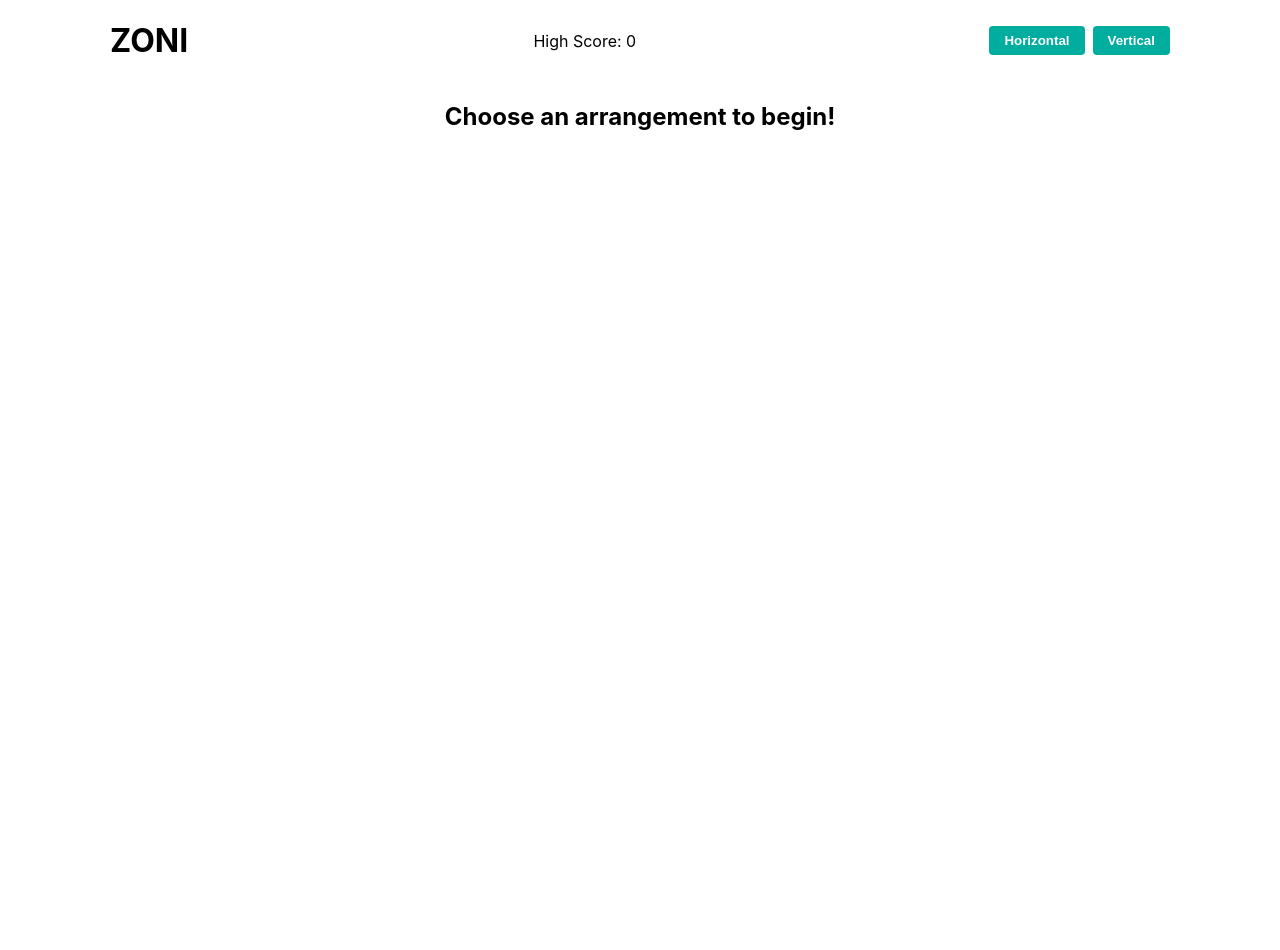
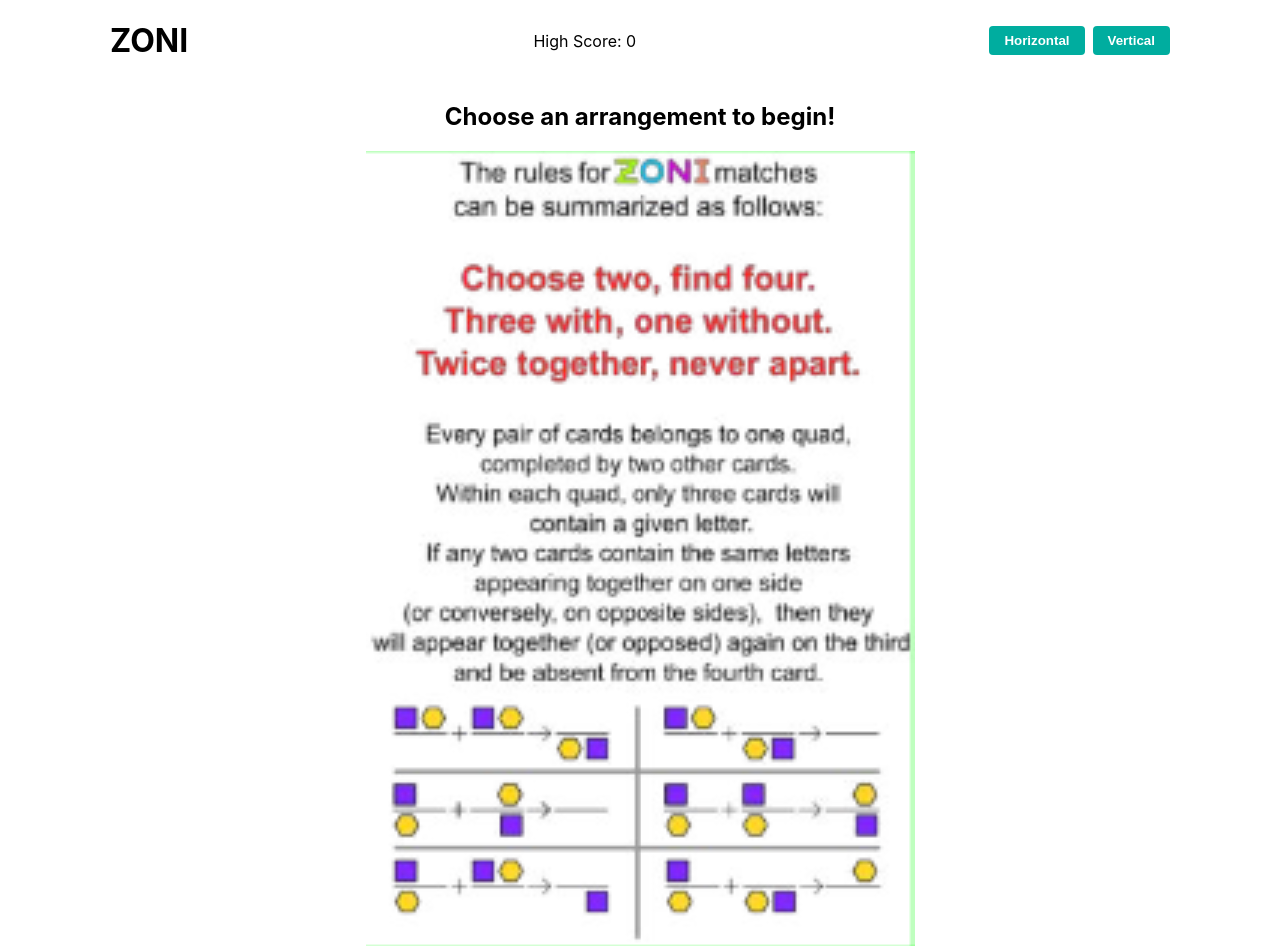
Before and after one commit to slowpokegames/zoni, a Next.js app: page / in a window 1280 px wide. Before the commit the page ends 800 px from the top, so only its background shows below. Built offline with nearby package versions, Linux system fonts and the light colour scheme.

Commit message:
Add rules

```diff
--- a/pages/index.js
+++ b/pages/index.js
@@ -48,7 +48,10 @@ export default function App() {
           setHighScore={setHighScore}
         />
       ) : (
+        <div>
         <h2>Choose an arrangement to begin!</h2>
+                <img src="cards/instructions.png"></img>
+          </div>
       )}
           <style jsx global>
   {`
```
